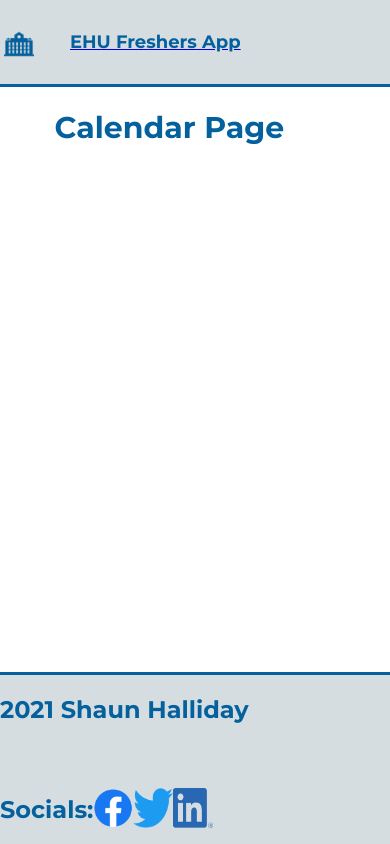
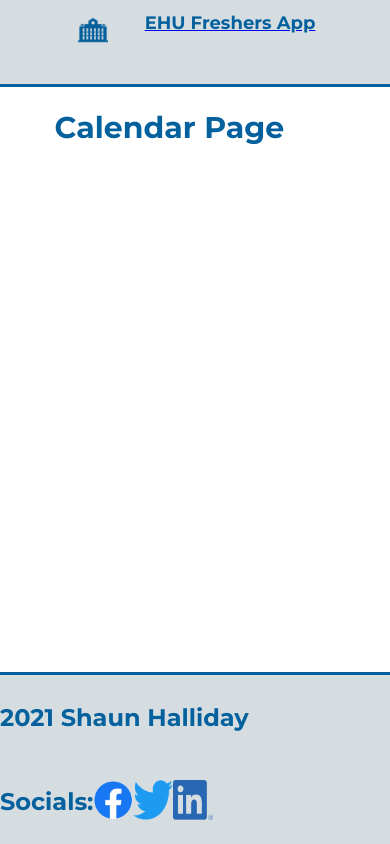
Before and after one commit to smolCat1512/React-Freshers-App, a React (Create React App) app: page /calendar in a window 390 px wide. Built offline with nearby package versions, Linux system fonts and the light colour scheme.

Commit message:
Rejigged breakpoints so now mixins and amended in all code

```diff
--- a/src/App.css
+++ b/src/App.css
@@ -28,17 +28,11 @@ header {
   background-color: #D6DDE1;
 }
 
-@media screen and (max-width: 480px) {
+@media (max-width: 411px) {
   header {
     display: -webkit-box;
     display: -ms-flexbox;
     display: flex;
-    -webkit-box-pack: start;
-        -ms-flex-pack: start;
-            justify-content: flex-start;
-    -webkit-box-align: center;
-        -ms-flex-align: center;
-            align-items: center;
     height: 10vh;
   }
 }
@@ -57,7 +51,7 @@ header img {
   margin-right: 40px;
 }
 
-@media screen and (max-width: 480px) {
+@media (max-width: 411px) {
   header img {
     width: 30px;
     height: 28px;
@@ -69,7 +63,7 @@ header h1 {
   font-family: "Montserrat", sans-serif;
 }
 
-@media screen and (max-width: 480px) {
+@media (max-width: 411px) {
   header h1 {
     font-size: large;
   }
@@ -124,7 +118,7 @@ section p {
   grid-gap: 2em;
 }
 
-@media screen and (max-width: 480px) {
+@media (max-width: 411px) {
   .homeGrid {
     display: -ms-grid;
     display: grid;
@@ -133,7 +127,7 @@ section p {
   }
 }
 
-@media screen and (max-width: 768px) {
+@media (max-width: tablet) {
   .homeGrid {
     display: -ms-grid;
     display: grid;
@@ -158,7 +152,7 @@ section p {
   color: #ffffff;
 }
 
-@media screen and (max-width: 480px) {
+@media (max-width: 411px) {
   .homeGrid a {
     padding: 2em;
   }
@@ -253,23 +247,21 @@ footer {
   font-family: "Montserrat", sans-serif;
 }
 
-@media screen and (max-width: 480px) {
+@media (max-width: 411px) {
   footer {
     bottom: 0;
     height: 20vh;
-    display: -webkit-box;
-    display: -ms-flexbox;
-    display: flex;
-    -webkit-box-flex: 100%;
-        -ms-flex: 100%;
-            flex: 100%;
-    -webkit-box-orient: vertical;
-    -webkit-box-direction: normal;
-        -ms-flex-direction: column;
-            flex-direction: column;
-    -webkit-box-align: start;
-        -ms-flex-align: start;
-            align-items: flex-start;
+    display: -ms-grid;
+    display: grid;
+  }
+}
+
+@media (max-width: tablet) {
+  footer {
+    bottom: 0;
+    height: 30vh;
+    display: -ms-grid;
+    display: grid;
   }
 }
 
@@ -285,7 +277,15 @@ footer .footerWrapper {
           align-items: center;
 }
 
-@media screen and (max-width: 480px) {
+@media (max-width: 411px) {
+  footer .footerWrapper {
+    -webkit-box-pack: start;
+        -ms-flex-pack: start;
+            justify-content: flex-start;
+  }
+}
+
+@media (max-width: tablet) {
   footer .footerWrapper {
     -webkit-box-pack: start;
         -ms-flex-pack: start;
@@ -300,6 +300,18 @@ footer .socials {
 
 .footerspacer {
   height: 10vh;
+}
+
+@media (max-width: 411px) {
+  .footerspacer {
+    height: 20vh;
+  }
+}
+
+@media (max-width: tablet) {
+  .footerspacer {
+    height: 20vh;
+  }
 }
 
 .booking {
```
Also changed, not shown: src/App.scss (+42 -17 lines), 1 other file (tests, documents, lock files or other folders).
